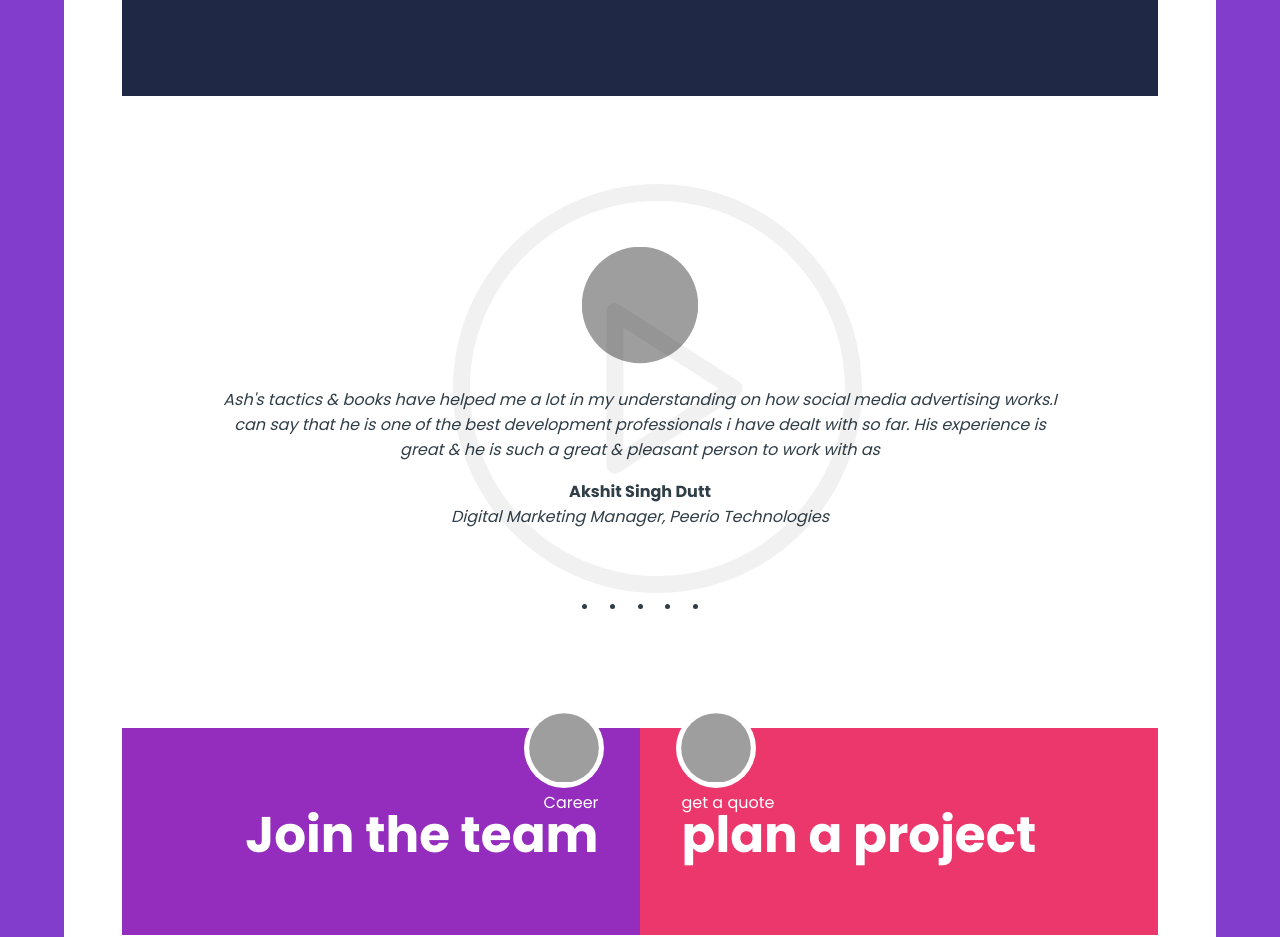
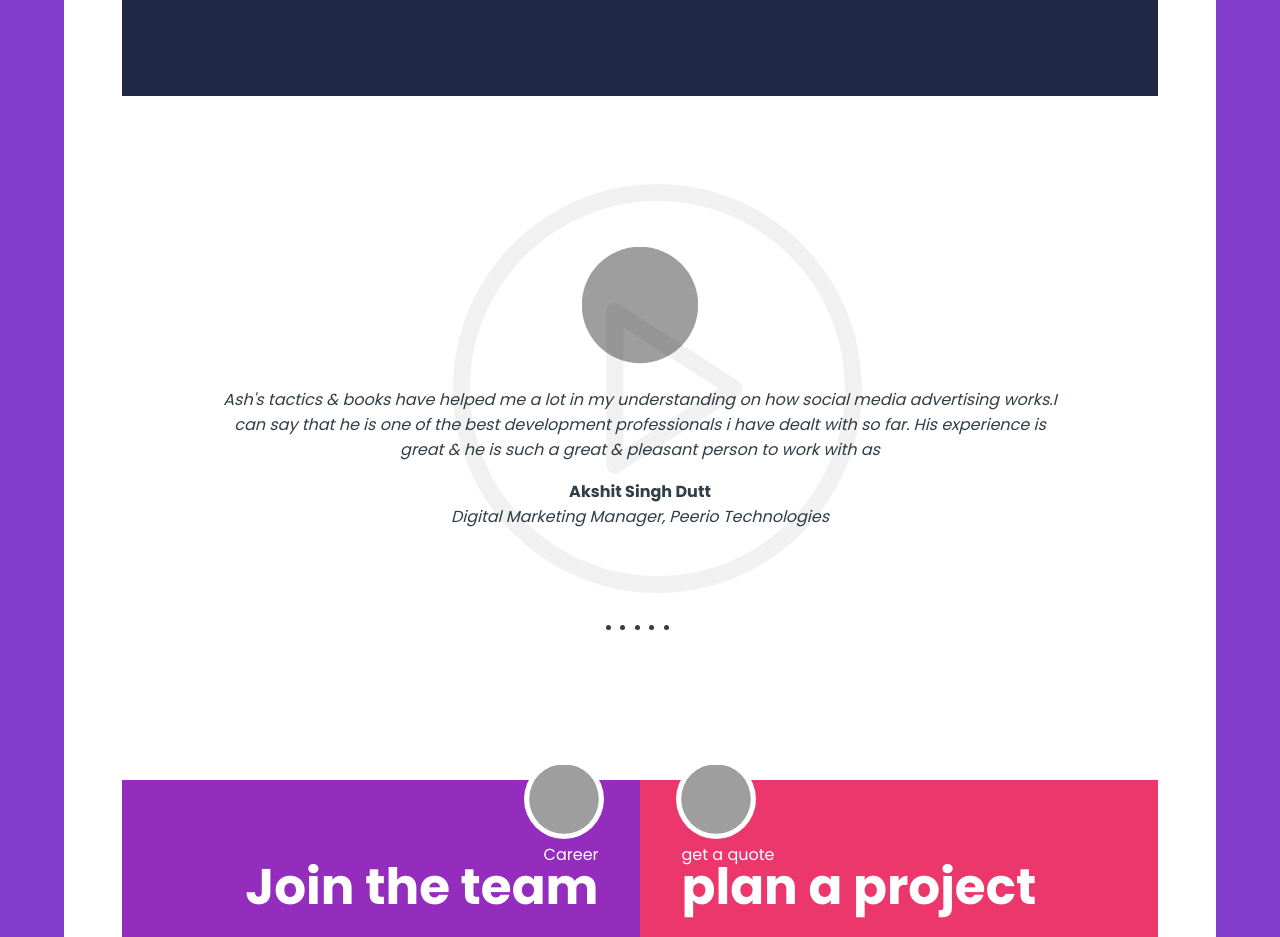
Before and after one commit to dstitchbird/dstitchbird.github.io, a plain HTML site: page index.html in a window 1280 px wide. Shown: the part 4420-5357 px from the top of the page. Drawn offline with nearby package versions, Linux system fonts and the light colour scheme; no server answers; grey boxes are pictures that could not be loaded.

Commit message:
slider fix

```diff
--- a/res/css/style.css
+++ b/res/css/style.css
@@ -568,7 +568,7 @@ a {
   width: auto;
   height: 70vh;
   padding: 2% 5%;
-  margin: 2% 0% 5% 0%;
+  margin: 2% 0% 10% 0%;
   overflow: hidden;
   text-align: center;
 }
@@ -616,8 +616,14 @@ a {
 .slides > div {
   scroll-snap-align: start;
 }
+.slide-wrap {
+  position: relative;
+}
 .slide-Dots {
-  margin-top: -5%;
+  position: absolute;
+  width: 20vw;
+  bottom: 0px;
+  left: 36%;
 }
 
 /*<!-- call to action -->*/
```
